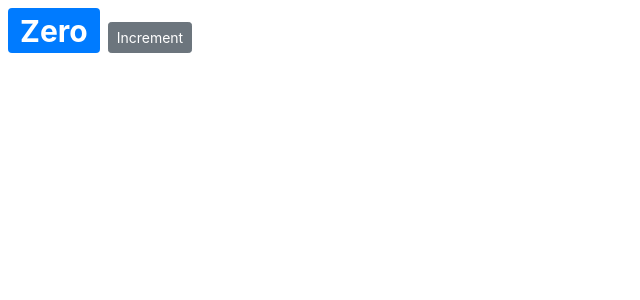
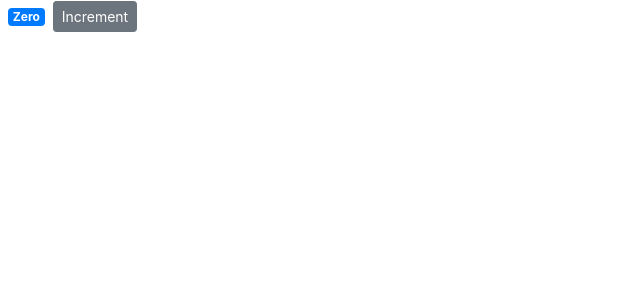
Before and after one commit to intansemc2/counter-react-app, a React (Create React App) app: page / in a window 1280 px wide. Shown: the top 300 px of the page, without its empty margins (0-640 px from the left). Built offline with nearby package versions, Linux system fonts and the light colour scheme.

Commit message:
rendering classes dynamicly

```diff
--- a/src/components/counter.jsx
+++ b/src/components/counter.jsx
@@ -4,15 +4,20 @@
     state = {
         count: 0,
     };
+
     render() {
         return (
             <React.Fragment>
-                <span style={{ fontSize: 30 }} className='badge badge-primary m-2'>
-                    {this.formatCount()}
-                </span>
+                <span className={this.getBadgeClasses()}>{this.formatCount()}</span>
                 <button className='btn btn-secondary btn-sm'>Increment</button>
             </React.Fragment>
         );
+    }
+
+    getBadgeClasses() {
+        let classes = 'badge m-2 badge-';
+        classes += this.state.count === 0 ? 'primary' : 'warning';
+        return classes;
     }
 
     formatCount() {
```
